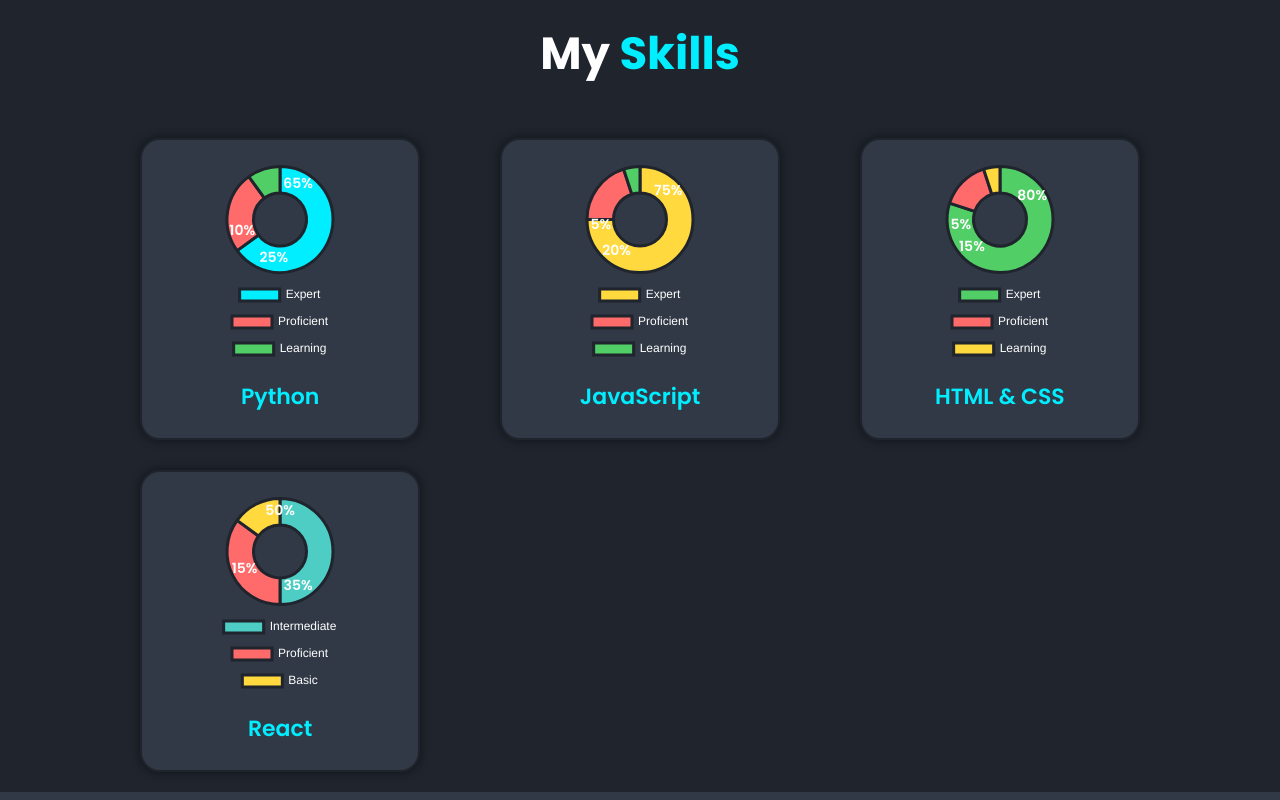
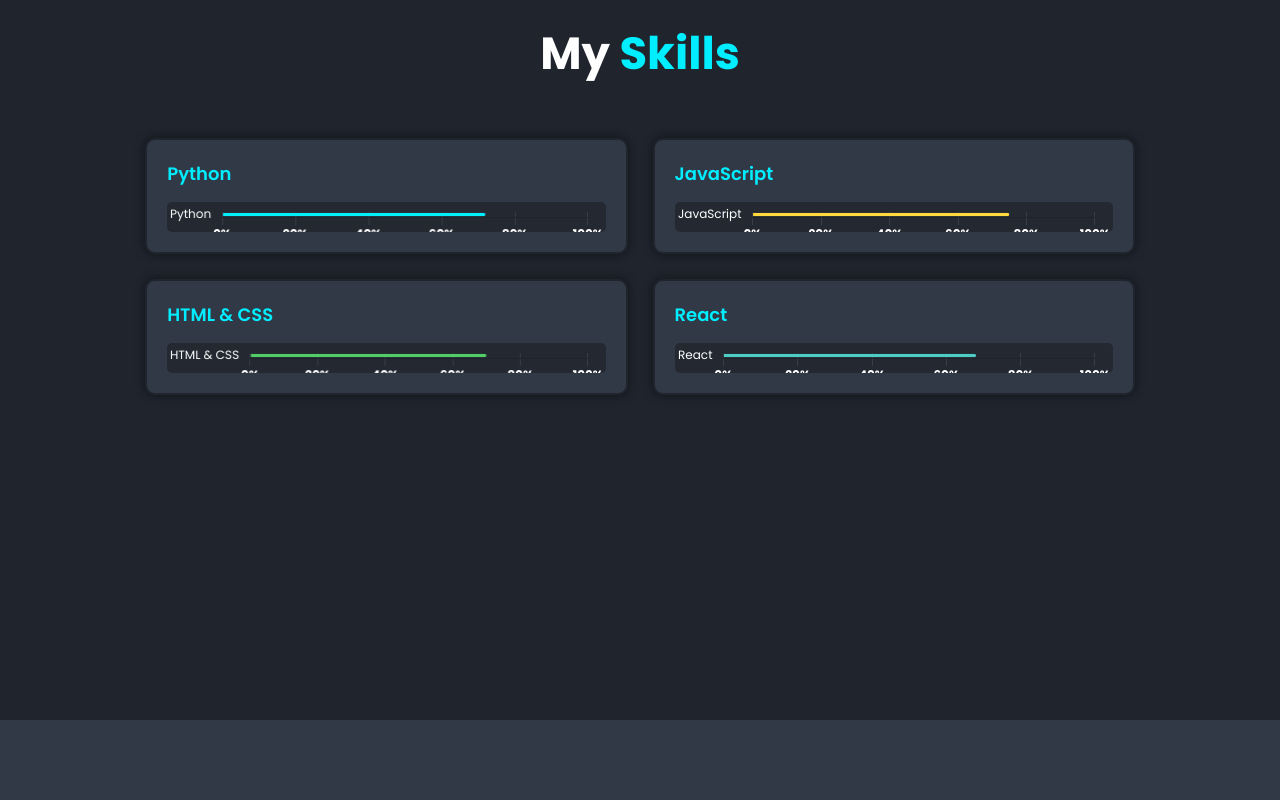
Before and after one commit to Revanth15-gr/Gudala.Revanth-portfolio-website, a website: page index.html in a window 1280 px wide. Shown: the part 2480-3280 px from the top of the page. Drawn offline with nearby package versions, Linux system fonts and the light colour scheme.

Commit message:
Replace pie charts with horizontal bar graphs (65-75% proficiency levels)

```diff
--- a/index.html
+++ b/index.html
@@ -92,41 +92,41 @@
     <section class="skills" id="skills">
         <h2 class="heading">My <span>Skills</span></h2>
         <div class="skills-container">
-            <div class="skill-chart">
-                <div class="chart-wrapper">
+            <div class="skill-item">
+                <h3>Python</h3>
+                <div class="bar-wrapper">
                     <canvas id="pythonChart"></canvas>
                 </div>
-                <h3>Python</h3>
             </div>
-            <div class="skill-chart">
-                <div class="chart-wrapper">
+            <div class="skill-item">
+                <h3>JavaScript</h3>
+                <div class="bar-wrapper">
                     <canvas id="javascriptChart"></canvas>
                 </div>
-                <h3>JavaScript</h3>
             </div>
-            <div class="skill-chart">
-                <div class="chart-wrapper">
+            <div class="skill-item">
+                <h3>HTML & CSS</h3>
+                <div class="bar-wrapper">
                     <canvas id="htmlcssChart"></canvas>
                 </div>
-                <h3>HTML & CSS</h3>
             </div>
-            <div class="skill-chart">
-                <div class="chart-wrapper">
+            <div class="skill-item">
+                <h3>React</h3>
+                <div class="bar-wrapper">
                     <canvas id="reactChart"></canvas>
                 </div>
-                <h3>React</h3>
             </div>
-            <div class="skill-chart">
-                <div class="chart-wrapper">
+            <div class="skill-item">
+                <h3>Web Development</h3>
+                <div class="bar-wrapper">
                     <canvas id="webdevChart"></canvas>
                 </div>
-                <h3>Web Development</h3>
             </div>
-            <div class="skill-chart">
-                <div class="chart-wrapper">
+            <div class="skill-item">
+                <h3>UI/UX Design</h3>
+                <div class="bar-wrapper">
                     <canvas id="designChart"></canvas>
                 </div>
-                <h3>UI/UX Design</h3>
             </div>
         </div>
     </section>
--- a/script.js
+++ b/script.js
@@ -56,236 +56,364 @@
   loop: true
 });
 
-// Chart.js Configuration
-const chartColor = {
-    primary: '#0ef',
-    secondary: '#ff6b6b',
-    success: '#51cf66',
-    warning: '#ffd93d',
-    danger: '#ff6348',
-    info: '#4ecdc4'
-};
+// Chart.js Configuration for Bar Charts
+Chart.defaults.font.family = "'Poppins', sans-serif";
 
-// Plugin to display percentages on charts
-const percentagePlugin = {
-    id: 'percentagePlugin',
-    afterDatasetsDraw(chart) {
-        const { ctx, data, chartArea: { left, top, width, height } } = chart;
-        ctx.save();
-
-        data.datasets.forEach((dataset, datasetIndex) => {
-            const { x: centerX, y: centerY } = chart.getDatasetMeta(datasetIndex).data[0];
-            const total = dataset.data.reduce((a, b) => a + b, 0);
-
-            dataset.data.forEach((value, index) => {
-                const meta = chart.getDatasetMeta(datasetIndex);
-                const arc = meta.data[index];
-                const angle = (arc.startAngle + arc.endAngle) / 2;
-
-                const radius = (arc.outerRadius + arc.innerRadius) / 2;
-                const x = centerX + Math.cos(angle - Math.PI / 2) * radius;
-                const y = centerY + Math.sin(angle - Math.PI / 2) * radius;
-
-                const percentage = ((value / total) * 100).toFixed(0);
-
-                ctx.fillStyle = '#fff';
-                ctx.font = '600 14px poppins';
-                ctx.textAlign = 'center';
-                ctx.textBaseline = 'middle';
-                ctx.fillText(percentage + '%', x, y);
-            });
-        });
-        ctx.restore();
-    }
-};
-
-// Python Chart
+// Python Bar Chart
 const pythonCtx = document.getElementById('pythonChart').getContext('2d');
 new Chart(pythonCtx, {
-    type: 'doughnut',
+    type: 'bar',
     data: {
-        labels: ['Expert', 'Proficient', 'Learning'],
+        labels: ['Python'],
         datasets: [{
-            data: [65, 25, 10],
-            backgroundColor: ['#0ef', '#ff6b6b', '#51cf66'],
-            borderColor: ['#1f242d', '#1f242d', '#1f242d'],
-            borderWidth: 3
+            label: 'Proficiency',
+            data: [72],
+            backgroundColor: ['#0ef'],
+            borderColor: ['#0ef'],
+            borderWidth: 2,
+            borderRadius: 5
         }]
     },
     options: {
+        indexAxis: 'y',
         responsive: true,
-        maintainAspectRatio: true,
+        maintainAspectRatio: false,
+        scales: {
+            x: {
+                beginAtZero: true,
+                max: 100,
+                ticks: {
+                    color: '#fff',
+                    font: { size: 12, weight: 'bold' },
+                    callback: function(value) {
+                        return value + '%';
+                    }
+                },
+                grid: {
+                    color: 'rgba(255, 255, 255, 0.1)'
+                }
+            },
+            y: {
+                ticks: {
+                    color: '#fff',
+                    font: { size: 12 }
+                },
+                grid: {
+                    display: false
+                }
+            }
+        },
         plugins: {
-            percentagePlugin: true,
             legend: {
-                position: 'bottom',
-                labels: {
-                    color: '#fff',
-                    font: { size: 12 },
-                    padding: 15
+                display: false
+            },
+            tooltip: {
+                callbacks: {
+                    label: function(context) {
+                        return context.parsed.x + '%';
+                    }
                 }
             }
         }
-    },
-    plugins: [percentagePlugin]
+    }
 });
 
-// JavaScript Chart
+// JavaScript Bar Chart
 const jsCtx = document.getElementById('javascriptChart').getContext('2d');
 new Chart(jsCtx, {
-    type: 'doughnut',
+    type: 'bar',
     data: {
-        labels: ['Expert', 'Proficient', 'Learning'],
+        labels: ['JavaScript'],
         datasets: [{
-            data: [75, 20, 5],
-            backgroundColor: ['#ffd93d', '#ff6b6b', '#51cf66'],
-            borderColor: ['#1f242d', '#1f242d', '#1f242d'],
-            borderWidth: 3
+            label: 'Proficiency',
+            data: [75],
+            backgroundColor: ['#ffd93d'],
+            borderColor: ['#ffd93d'],
+            borderWidth: 2,
+            borderRadius: 5
         }]
     },
     options: {
+        indexAxis: 'y',
         responsive: true,
-        maintainAspectRatio: true,
+        maintainAspectRatio: false,
+        scales: {
+            x: {
+                beginAtZero: true,
+                max: 100,
+                ticks: {
+                    color: '#fff',
+                    font: { size: 12, weight: 'bold' },
+                    callback: function(value) {
+                        return value + '%';
+                    }
+                },
+                grid: {
+                    color: 'rgba(255, 255, 255, 0.1)'
+                }
+            },
+            y: {
+                ticks: {
+                    color: '#fff',
+                    font: { size: 12 }
+                },
+                grid: {
+                    display: false
+                }
+            }
+        },
         plugins: {
-            percentagePlugin: true,
             legend: {
-                position: 'bottom',
-                labels: {
-                    color: '#fff',
-                    font: { size: 12 },
-                    padding: 15
+                display: false
+            },
+            tooltip: {
+                callbacks: {
+                    label: function(context) {
+                        return context.parsed.x + '%';
+                    }
                 }
             }
         }
-    },
-    plugins: [percentagePlugin]
+    }
 });
 
-// HTML & CSS Chart
+// HTML & CSS Bar Chart
 const htmlcssCtx = document.getElementById('htmlcssChart').getContext('2d');
 new Chart(htmlcssCtx, {
-    type: 'doughnut',
+    type: 'bar',
     data: {
-        labels: ['Expert', 'Proficient', 'Learning'],
+        labels: ['HTML & CSS'],
         datasets: [{
-            data: [80, 15, 5],
-            backgroundColor: ['#51cf66', '#ff6b6b', '#ffd93d'],
-            borderColor: ['#1f242d', '#1f242d', '#1f242d'],
-            borderWidth: 3
+            label: 'Proficiency',
+            data: [70],
+            backgroundColor: ['#51cf66'],
+            borderColor: ['#51cf66'],
+            borderWidth: 2,
+            borderRadius: 5
         }]
     },
     options: {
+        indexAxis: 'y',
         responsive: true,
-        maintainAspectRatio: true,
+        maintainAspectRatio: false,
+        scales: {
+            x: {
+                beginAtZero: true,
+                max: 100,
+                ticks: {
+                    color: '#fff',
+                    font: { size: 12, weight: 'bold' },
+                    callback: function(value) {
+                        return value + '%';
+                    }
+                },
+                grid: {
+                    color: 'rgba(255, 255, 255, 0.1)'
+                }
+            },
+            y: {
+                ticks: {
+                    color: '#fff',
+                    font: { size: 12 }
+                },
+                grid: {
+                    display: false
+                }
+            }
+        },
         plugins: {
-            percentagePlugin: true,
             legend: {
-                position: 'bottom',
-                labels: {
-                    color: '#fff',
-                    font: { size: 12 },
-                    padding: 15
+                display: false
+            },
+            tooltip: {
+                callbacks: {
+                    label: function(context) {
+                        return context.parsed.x + '%';
+                    }
                 }
             }
         }
-    },
-    plugins: [percentagePlugin]
+    }
 });
 
-// React Chart
+// React Bar Chart
 const reactCtx = document.getElementById('reactChart').getContext('2d');
 new Chart(reactCtx, {
-    type: 'doughnut',
+    type: 'bar',
     data: {
-        labels: ['Intermediate', 'Proficient', 'Basic'],
+        labels: ['React'],
         datasets: [{
-            data: [50, 35, 15],
-            backgroundColor: ['#4ecdc4', '#ff6b6b', '#ffd93d'],
-            borderColor: ['#1f242d', '#1f242d', '#1f242d'],
-            borderWidth: 3
+            label: 'Proficiency',
+            data: [68],
+            backgroundColor: ['#4ecdc4'],
+            borderColor: ['#4ecdc4'],
+            borderWidth: 2,
+            borderRadius: 5
         }]
     },
     options: {
+        indexAxis: 'y',
         responsive: true,
-        maintainAspectRatio: true,
+        maintainAspectRatio: false,
+        scales: {
+            x: {
+                beginAtZero: true,
+                max: 100,
+                ticks: {
+                    color: '#fff',
+                    font: { size: 12, weight: 'bold' },
+                    callback: function(value) {
+                        return value + '%';
+                    }
+                },
+                grid: {
+                    color: 'rgba(255, 255, 255, 0.1)'
+                }
+            },
+            y: {
+                ticks: {
+                    color: '#fff',
+                    font: { size: 12 }
+                },
+                grid: {
+                    display: false
+                }
+            }
+        },
         plugins: {
-            percentagePlugin: true,
             legend: {
-                position: 'bottom',
-                labels: {
-                    color: '#fff',
-                    font: { size: 12 },
-                    padding: 15
+                display: false
+            },
+            tooltip: {
+                callbacks: {
+                    label: function(context) {
+                        return context.parsed.x + '%';
+                    }
                 }
             }
         }
-    },
-    plugins: [percentagePlugin]
+    }
 });
 
-// Web Development Chart
+// Web Development Bar Chart
 const webdevCtx = document.getElementById('webdevChart').getContext('2d');
 new Chart(webdevCtx, {
-    type: 'doughnut',
+    type: 'bar',
     data: {
-        labels: ['Frontend', 'Backend', 'Full Stack'],
+        labels: ['Web Development'],
         datasets: [{
-            data: [70, 40, 30],
-            backgroundColor: ['#0ef', '#ff6b6b', '#51cf66'],
-            borderColor: ['#1f242d', '#1f242d', '#1f242d'],
-            borderWidth: 3
+            label: 'Proficiency',
+            data: [73],
+            backgroundColor: ['#ff6b6b'],
+            borderColor: ['#ff6b6b'],
+            borderWidth: 2,
+            borderRadius: 5
         }]
     },
     options: {
+        indexAxis: 'y',
         responsive: true,
-        maintainAspectRatio: true,
+        maintainAspectRatio: false,
+        scales: {
+            x: {
+                beginAtZero: true,
+                max: 100,
+                ticks: {
+                    color: '#fff',
+                    font: { size: 12, weight: 'bold' },
+                    callback: function(value) {
+                        return value + '%';
+                    }
+                },
+                grid: {
+                    color: 'rgba(255, 255, 255, 0.1)'
+                }
+            },
+            y: {
+                ticks: {
+                    color: '#fff',
+                    font: { size: 12 }
+                },
+                grid: {
+                    display: false
+                }
+            }
+        },
         plugins: {
-            percentagePlugin: true,
             legend: {
-                position: 'bottom',
-                labels: {
-                    color: '#fff',
-                    font: { size: 12 },
-                    padding: 15
+                display: false
+            },
+            tooltip: {
+                callbacks: {
+                    label: function(context) {
+                        return context.parsed.x + '%';
+                    }
                 }
             }
         }
-    },
-    plugins: [percentagePlugin]
+    }
 });
 
-// UI/UX Design Chart
+// UI/UX Design Bar Chart
 const designCtx = document.getElementById('designChart').getContext('2d');
 new Chart(designCtx, {
-    type: 'doughnut',
+    type: 'bar',
     data: {
-        labels: ['Design', 'Prototyping', 'User Research'],
+        labels: ['UI/UX Design'],
         datasets: [{
-            data: [55, 30, 15],
-            backgroundColor: ['#ffd93d', '#51cf66', '#0ef'],
-            borderColor: ['#1f242d', '#1f242d', '#1f242d'],
-            borderWidth: 3
+            label: 'Proficiency',
+            data: [65],
+            backgroundColor: ['#a78bfa'],
+            borderColor: ['#a78bfa'],
+            borderWidth: 2,
+            borderRadius: 5
         }]
     },
     options: {
+        indexAxis: 'y',
         responsive: true,
-        maintainAspectRatio: true,
+        maintainAspectRatio: false,
+        scales: {
+            x: {
+                beginAtZero: true,
+                max: 100,
+                ticks: {
+                    color: '#fff',
+                    font: { size: 12, weight: 'bold' },
+                    callback: function(value) {
+                        return value + '%';
+                    }
+                },
+                grid: {
+                    color: 'rgba(255, 255, 255, 0.1)'
+                }
+            },
+            y: {
+                ticks: {
+                    color: '#fff',
+                    font: { size: 12 }
+                },
+                grid: {
+                    display: false
+                }
+            }
+        },
         plugins: {
-            percentagePlugin: true,
             legend: {
-                position: 'bottom',
-                labels: {
-                    color: '#fff',
-                    font: { size: 12 },
-                    padding: 15
+                display: false
+            },
+            tooltip: {
+                callbacks: {
+                    label: function(context) {
+                        return context.parsed.x + '%';
+                    }
                 }
             }
         }
-    },
-    plugins: [percentagePlugin]
+    }
 });
 
-ScrollReveal().reveal('.skill-chart', { origin: 'bottom', interval: 100 });
+ScrollReveal().reveal('.skill-item', { origin: 'bottom', interval: 100 });
 
 // Modal Functions
 function openModal(modalId) {
--- a/style.css
+++ b/style.css
@@ -244,50 +244,46 @@
 
 .skills-container{
     display: grid;
-    grid-template-columns: repeat(auto-fit, minmax(25rem, 1fr));
-    gap: 3rem;
-    align-items: center;
-    justify-items: center;
+    grid-template-columns: repeat(auto-fit, minmax(40rem, 1fr));
+    gap: 2.5rem;
+    align-items: stretch;
+    padding: 0 3rem;
 }
 
-.skill-chart{
-    width: 100%;
-    max-width: 28rem;
+.skill-item{
     background: var(--second-bg-color);
-    padding: 2.5rem;
-    border-radius: 2rem;
-    text-align: center;
+    padding: 2rem;
+    border-radius: 1rem;
     border: .2rem solid var(--bg-color);
     transition: .5s ease;
     box-shadow: 0 0 1rem rgba(0,0,0,.5);
 }
 
-.skill-chart:hover{
+.skill-item:hover{
     border-color: var(--main-color);
-    transform: translateY(-1rem);
+    transform: translateY(-0.5rem);
     box-shadow: 0 0 2rem var(--main-color);
 }
 
-.chart-wrapper{
-    position: relative;
-    width: 20rem;
-    height: 20rem;
-    margin: 0 auto 1.5rem;
-    display: flex;
-    align-items: center;
-    justify-content: center;
+.skill-item h3{
+    font-size: 1.8rem;
+    color: var(--main-color);
+    font-weight: 600;
+    margin-bottom: 1.5rem;
 }
 
-.chart-wrapper canvas{
-    max-width: 100%;
-    height: auto;
+.bar-wrapper{
+    position: relative;
+    width: 100%;
+    height: 3rem;
+    background: rgba(0,0,0,.3);
+    border-radius: 0.5rem;
+    overflow: hidden;
 }
 
-.skill-chart h3{
-    font-size: 2.2rem;
-    color: var(--main-color);
-    font-weight: 600;
-    margin-top: 1.5rem;
+.bar-wrapper canvas{
+    width: 100% !important;
+    height: 100% !important;
 }
 
 .portfolio{
@@ -534,13 +530,13 @@
     gap: 2rem;
   }
 
-  .skill-chart {
+  .skill-item {
     max-width: 100%;
   }
 
-  .chart-wrapper {
-    width: 18rem;
-    height: 18rem;
+  .bar-wrapper {
+    width: 100%;
+    height: 2.5rem;
   }
 
   .portfolio-container {
```
